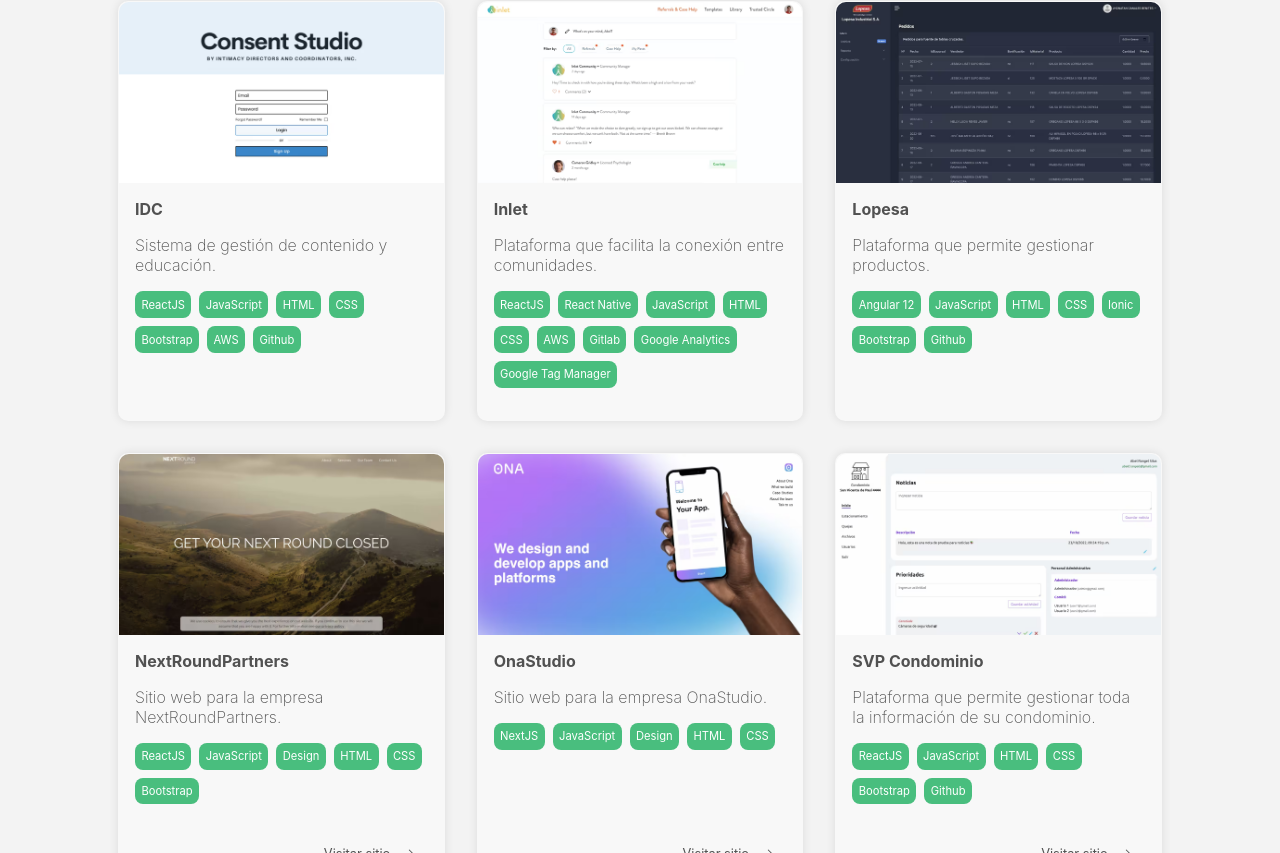
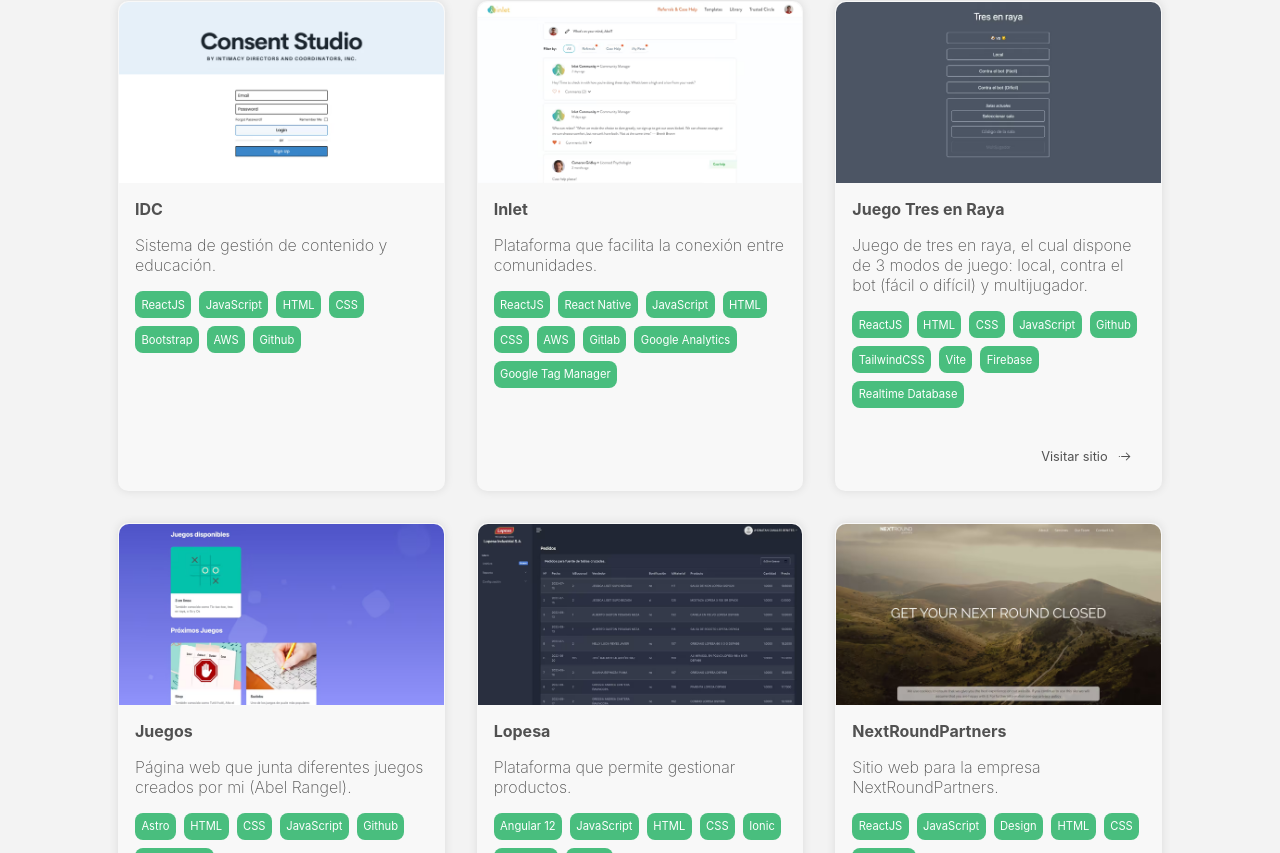
Before and after one commit to ransilad/www.ransilad.com, a Next.js app: page / in a window 1280 px wide. Shown: the part 4307-5160 px from the top of the page. Built offline with nearby package versions, Linux system fonts and the light colour scheme.

Commit message:
Add new web sites

```diff
--- a/constants/index.js
+++ b/constants/index.js
@@ -116,39 +116,7 @@ export const PORTFOLIO_ITEMS = [{
   topic: 'Ventas',
   tags: ['Angular 12', 'JavaScript', 'HTML', 'CSS', 'Ionic', 'Bootstrap', 'Github'],
   description: 'Plataforma que permite gestionar productos.'
-}, /* {
-  id: 'switchmultimpresor',
-  category: ['all', 'web'],
-  title: 'Switch Multi Impresor',
-  image: '/images/portfolio/cover/bch_switchmultimpresor.webp',
-  topic: 'Banca',
-  tags: ['Angular 9', 'JavaScript', 'HTML', 'CSS', 'Bootstrap', 'Bitbucket'],
-  description: 'Sistema bancario que permite gestionar proveedores.'
 }, {
-  id: 'cobranzas',
-  category: ['all', 'web'],
-  title: 'Cobranzas',
-  image: '/images/portfolio/cover/bch-cobranzas.webp',
-  topic: 'Banca',
-  tags: ['AngularJS', 'JavaScript', 'HTML', 'CSS', 'Bootstrap', 'Bitbucket', 'Grunt'],
-  description: 'Sistema bancario que permite gestionar cobros no realizados por los clientes.'
-}, {
-  id: 'agendamiento',
-  category: ['all', 'web'],
-  title: 'Agendamiento',
-  image: '/images/portfolio/cover/bch-agendamiento.webp',
-  topic: 'Banca',
-  tags: ['AngularJS', 'JavaScript', 'HTML', 'CSS', 'Bootstrap', 'Bitbucket', 'Grunt'],
-  description: 'Sistema bancario que permite gestionar el agendamiento interno de los recursos.'
-}, {
-  id: 'contact-center',
-  category: ['all', 'web'],
-  title: 'Contact Center',
-  image: '/images/portfolio/cover/bch-contact-center.webp',
-  topic: 'Banca',
-  tags: ['Angular 9', 'JavaScript', 'HTML', 'CSS', 'Bootstrap', 'Bitbucket', 'SonarQube'],
-  description: 'Sistema bancario que permite gestionar las llamadas telefónicas realizada por los clientes.'
-}, */ {
   id: 'svp-condominio',
   category: ['all', 'web'],
   title: 'SVP Condominio',
@@ -175,6 +143,24 @@ export const PORTFOLIO_ITEMS = [{
   url: 'https://blog.arrows.santiagosport.cl/',
   tags: ['Astro', 'HTML', 'CSS', 'JavaScript', 'Github', 'TailwindCSS'],
   description: 'Blog para la empresa Arrows Santiago Sports.'
+}, {
+  id: 'games-ransilad',
+  category: ['all', 'web'],
+  title: 'Juegos',
+  image: '/images/portfolio/games-ransilad.avif',
+  topic: 'Games',
+  url: 'https://games.ransilad.com/',
+  tags: ['Astro', 'HTML', 'CSS', 'JavaScript', 'Github', 'TailwindCSS'],
+  description: 'Página web que junta diferentes juegos creados por mi (Abel Rangel).'
+}, {
+  id: 'tres-en-raya-ransilad',
+  category: ['all', 'web'],
+  title: 'Juego Tres en Raya',
+  image: '/images/portfolio/tres-en-raya-ransilad.avif',
+  topic: 'Games',
+  url: 'https://tres-en-raya.ransilad.com/',
+  tags: ['ReactJS', 'HTML', 'CSS', 'JavaScript', 'Github', 'TailwindCSS', 'Vite', 'Firebase', 'Realtime Database'],
+  description: 'Juego de tres en raya, el cual dispone de 3 modos de juego: local, contra el bot (fácil o difícil) y multijugador.'
 }]
 
 export const TESTIMONIALS = [{
```
Also changed, not shown: public/images/portfolio/games-ransilad.avif (added), public/images/portfolio/tres-en-raya-ransilad.avif (added).
